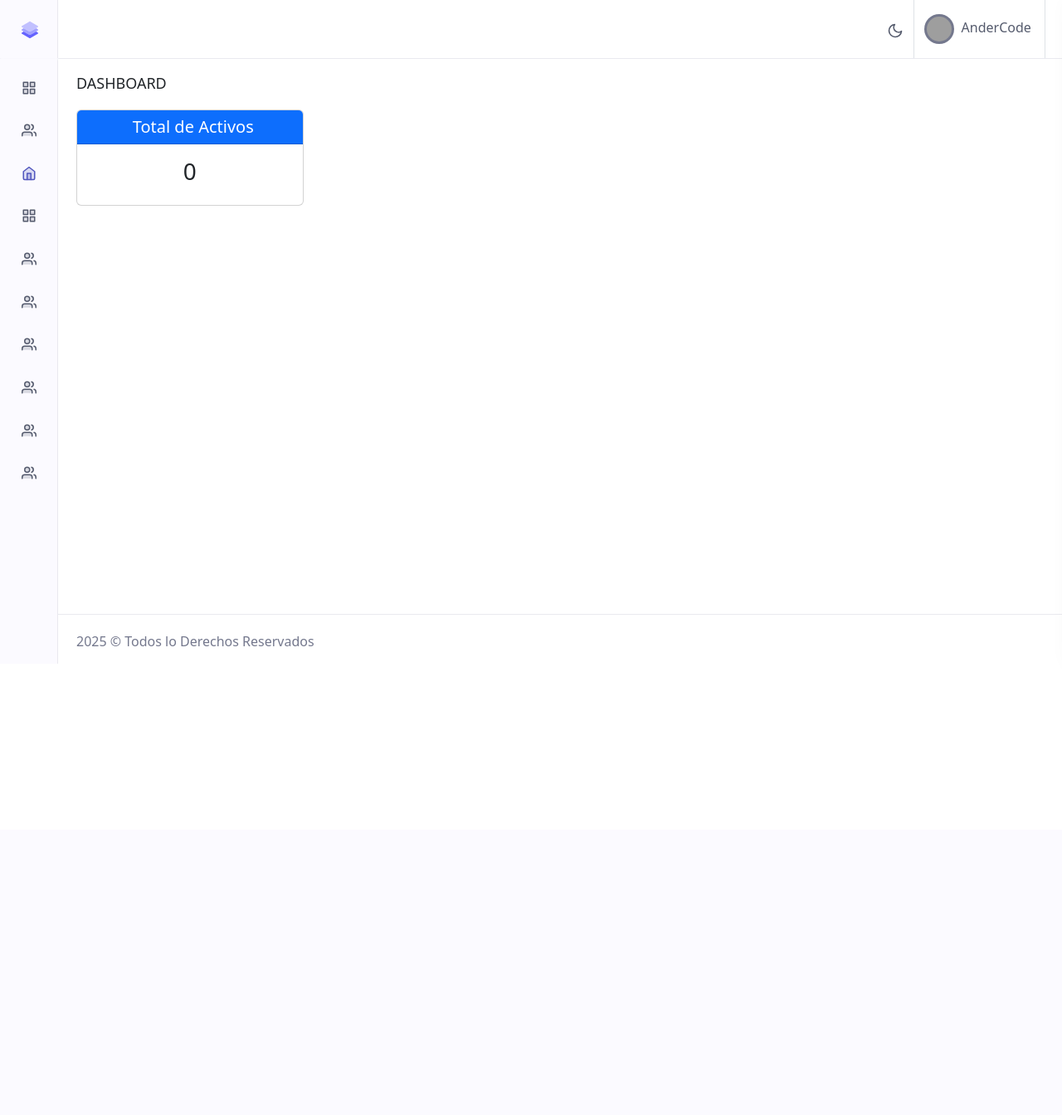
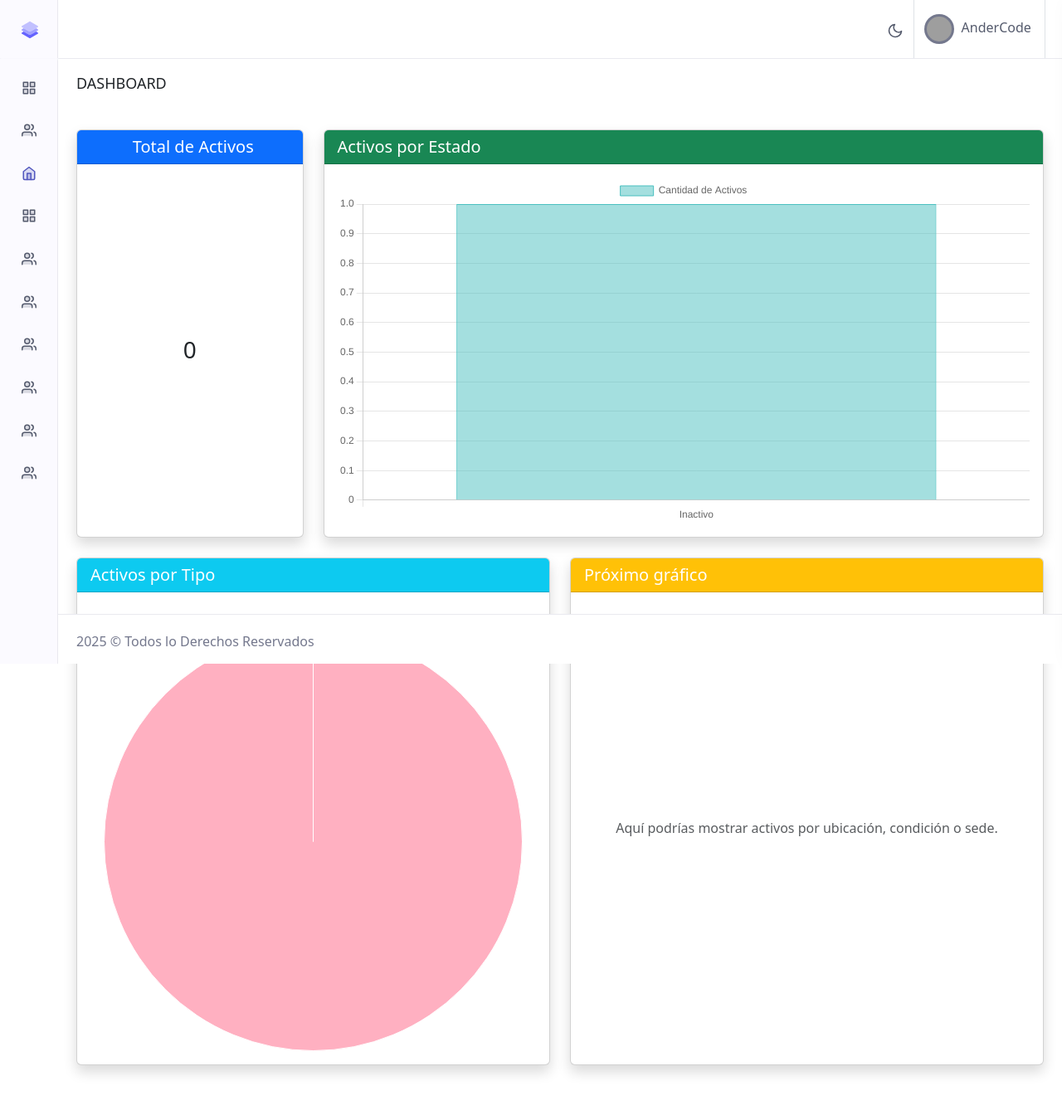
Before and after one commit to andres-app/gestionti, a PHP site: page /gestionti/view/homecolaborador/ in a window 1280 px wide. Shown: the whole page at 83% size. Before the commit the page ends 800 px from the top, so only its background shows below. Run offline with PHP 8.4, Linux system fonts and the light colour scheme; a user stored in the database is signed in; data comes from the database, SQL or seed files in the repository; tables that the repository leaves empty or names only in its code hold one stand-in row (values such as "Sample post"); some libraries are stand-ins or nearby versions; grey boxes are pictures that could not be loaded.

Commit message:
Nuevos graficos

```diff
--- a/controller/activo.php
+++ b/controller/activo.php
@@ -193,4 +193,14 @@ switch ($_GET["op"]) {
             echo json_encode(["error" => "ID del vehículo no proporcionado."]);
         }
         break;
+
+    case "activos_estado":
+        $datos = $activo->get_activos_por_estado();
+        echo json_encode($datos);
+        break;
+
+    case "activos_tipo":
+        $datos = $activo->get_activos_por_tipo();
+        echo json_encode($datos);
+        break;
 }
--- a/models/Activo.php
+++ b/models/Activo.php
@@ -294,4 +294,34 @@ class Activo extends Conectar
         return $stmt->fetchAll(PDO::FETCH_ASSOC);
     }
 
+    public function get_activos_por_estado() {
+        $conectar = parent::conexion();
+        $sql = "SELECT
+                    CASE estado
+                        WHEN 1 THEN 'Activo'
+                        WHEN 0 THEN 'Inactivo'
+                        ELSE 'Otro'
+                    END AS estado_nombre,
+                    COUNT(*) AS total
+                FROM activos
+                GROUP BY estado";
+
+        $sql = $conectar->prepare($sql);
+        $sql->execute();
+        return $sql->fetchAll(PDO::FETCH_ASSOC);
+    }
+
+    public function get_activos_por_tipo() {
+        $conectar = parent::conexion();
+        $sql = "SELECT tipo, COUNT(*) AS total
+                FROM activos
+                WHERE tipo IS NOT NULL AND tipo != ''
+                GROUP BY tipo";
+        $stmt = $conectar->prepare($sql);
+        $stmt->execute();
+        return $stmt->fetchAll(PDO::FETCH_ASSOC);
+    }
+
+
+
 }
--- a/view/homecolaborador/homecolaborador.js
+++ b/view/homecolaborador/homecolaborador.js
@@ -0,0 +1,80 @@
+document.addEventListener("DOMContentLoaded", function () {
+    fetch("../../controller/activo.php?op=activos_estado")
+        .then(res => res.json())
+        .then(data => {
+            console.log("📊 Datos recibidos:", data); // Verifica si esto se imprime
+
+            const labels = data.map(d => d.estado_nombre);
+            const valores = data.map(d => parseInt(d.total));
+
+            const ctx = document.getElementById('graficoEstado');
+            if (!ctx) {
+                console.error("❌ No se encontró el canvas con ID 'graficoEstado'");
+                return;
+            }
+
+            new Chart(ctx, {
+                type: 'bar',
+                data: {
+                    labels: labels,
+                    datasets: [{
+                        label: 'Cantidad de Activos',
+                        data: valores,
+                        backgroundColor: [
+                            'rgba(75, 192, 192, 0.5)',
+                            'rgba(255, 99, 132, 0.5)',
+                            'rgba(255, 205, 86, 0.5)'
+                        ],
+                        borderColor: [
+                            'rgba(75, 192, 192, 1)',
+                            'rgba(255, 99, 132, 1)',
+                            'rgba(255, 205, 86, 1)'
+                        ],
+                        borderWidth: 1
+                    }]
+                },
+                options: {
+                    responsive: true,
+                    scales: {
+                        y: {
+                            beginAtZero: true
+                        }
+                    }
+                }
+            });
+        });
+});
+
+fetch("../../controller/activo.php?op=activos_tipo")
+    .then(res => res.json())
+    .then(data => {
+        const labels = data.map(d => d.tipo);
+        const valores = data.map(d => parseInt(d.total));
+
+        const ctx = document.getElementById('graficoTipo');
+        if (!ctx) return;
+
+        new Chart(ctx, {
+            type: 'pie',
+            data: {
+                labels: labels,
+                datasets: [{
+                    label: 'Cantidad por Tipo',
+                    data: valores,
+                    backgroundColor: [
+                        'rgba(255, 99, 132, 0.5)',
+                        'rgba(54, 162, 235, 0.5)',
+                        'rgba(255, 206, 86, 0.5)',
+                        'rgba(75, 192, 192, 0.5)',
+                        'rgba(153, 102, 255, 0.5)',
+                        'rgba(255, 159, 64, 0.5)'
+                    ],
+                    borderColor: 'rgba(255, 255, 255, 1)',
+                    borderWidth: 1
+                }]
+            },
+            options: {
+                responsive: true
+            }
+        });
+    });
--- a/view/homecolaborador/index.php
+++ b/view/homecolaborador/index.php
@@ -7,10 +7,7 @@ $rol = new Rol();
 $datos = $rol->validar_menu_x_rol($_SESSION["rol_id"], "iniciocolaborador");
 
 if (isset($_SESSION["usu_id"]) && count($datos) > 0) {
-    // Crear instancia del modelo Vehículo
     $activo = new Activo();
-
-    // Obtener vehículos con próximos mantenimientos
     $total_vehiculos = $activo->get_total_activos();
     $proximos_mantenimientos = $activo->get_proximos_mantenimientos();
 ?>
@@ -23,20 +20,16 @@ if (isset($_SESSION["usu_id"]) && count($datos) > 0) {
     </head>
 
     <body>
-
         <div id="layout-wrapper">
-
             <?php require_once("../html/header.php") ?>
-
             <?php require_once("../html/menu.php") ?>
 
             <div class="main-content">
-
                 <div class="page-content">
                     <div class="container-fluid">
 
-                        <!-- Título de la página -->
-                        <div class="row">
+                        <!-- Título -->
+                        <div class="row mb-4">
                             <div class="col-12">
                                 <div class="page-title-box d-sm-flex align-items-center justify-content-between">
                                     <h4 class="mb-sm-0 font-size-18">DASHBOARD</h4>
@@ -44,38 +37,74 @@ if (isset($_SESSION["usu_id"]) && count($datos) > 0) {
                             </div>
                         </div>
 
-                        <div class="row">
-                    <!-- Card para el total de vehículos -->
-                    <div class="col-xl-3">
-                        <div class="card text-center">
+                        <!-- Fila 1: Total de activos + Gráfico por estado -->
+                        <div class="row g-4 align-items-stretch mb-4">
+                            <!-- Total de Activos -->
+                            <div class="col-xl-3 col-md-6">
+                                <div class="card text-center shadow h-100">
                                     <div class="card-header bg-primary text-white">
-                                <h5 class="my-0 text-white">
-                                    <i class="mdi mdi-car-multiple me-2 text-white"></i>Total de Activos
+                                        <h5 class="my-0">
+                                            <i class="mdi mdi-car-multiple me-2"></i>Total de Activos
                                         </h5>
                                     </div>
+                                    <div class="card-body d-flex align-items-center justify-content-center">
+                                        <h3 class="card-title mb-0"><?= $total_vehiculos; ?></h3>
+                                    </div>
+                                </div>
+                            </div>
+
+                            <!-- Gráfico: Activos por Estado -->
+                            <div class="col-xl-9 col-md-12">
+                                <div class="card shadow h-100">
+                                    <div class="card-header bg-success text-white">
+                                        <h5 class="my-0">Activos por Estado</h5>
+                                    </div>
                                     <div class="card-body">
-                                <h3 class="card-title"><?= $total_vehiculos; ?></h3>
+                                        <canvas id="graficoEstado" style="min-height: 300px; height: 300px;"></canvas>
                                     </div>
                                 </div>
                             </div>
                         </div>
 
+                        <!-- Fila 2: Gráfico por tipo -->
+                        <div class="row g-4 align-items-stretch">
+                            <!-- Gráfico: Activos por Tipo -->
+                            <div class="col-xl-6 col-md-12">
+                                <div class="card shadow h-100">
+                                    <div class="card-header bg-info text-white">
+                                        <h5 class="my-0">Activos por Tipo</h5>
+                                    </div>
+                                    <div class="card-body">
+                                        <canvas id="graficoTipo" style="min-height: 300px; height: 300px;"></canvas>
+                                    </div>
+                                </div>
+                            </div>
+
+                            <!-- Espacio libre para próximo gráfico -->
+                            <div class="col-xl-6 col-md-12">
+                                <div class="card shadow h-100">
+                                    <div class="card-header bg-warning text-white">
+                                        <h5 class="my-0">Próximo gráfico</h5>
+                                    </div>
+                                    <div class="card-body d-flex align-items-center justify-content-center">
+                                        <p class="mb-0 text-muted">Aquí podrías mostrar activos por ubicación, condición o sede.</p>
+                                    </div>
+                                </div>
+                            </div>
+                        </div>
 
                     </div>
                 </div>
 
                 <?php require_once("../html/footer.php") ?>
-
             </div>
-
         </div>
 
         <?php require_once("../html/sidebar.php") ?>
-
         <div class="rightbar-overlay"></div>
 
         <?php require_once("../html/js.php") ?>
-
+        <script src="homecolaborador.js"></script>
     </body>
 
     </html>
--- a/view/html/js.php
+++ b/view/html/js.php
@@ -34,5 +34,6 @@
 <script src="../../assets/js/responsive.bootstrap4.min.js"></script>
 
 <script src="../../assets/js/app.js"></script>
+<script src="https://cdn.jsdelivr.net/npm/chart.js"></script>
 
 <script src="https://unpkg.com/dropzone@6.0.0-beta.1/dist/dropzone-min.js"></script>
```
Lines whose indentation alone changed are shown as unchanged.
